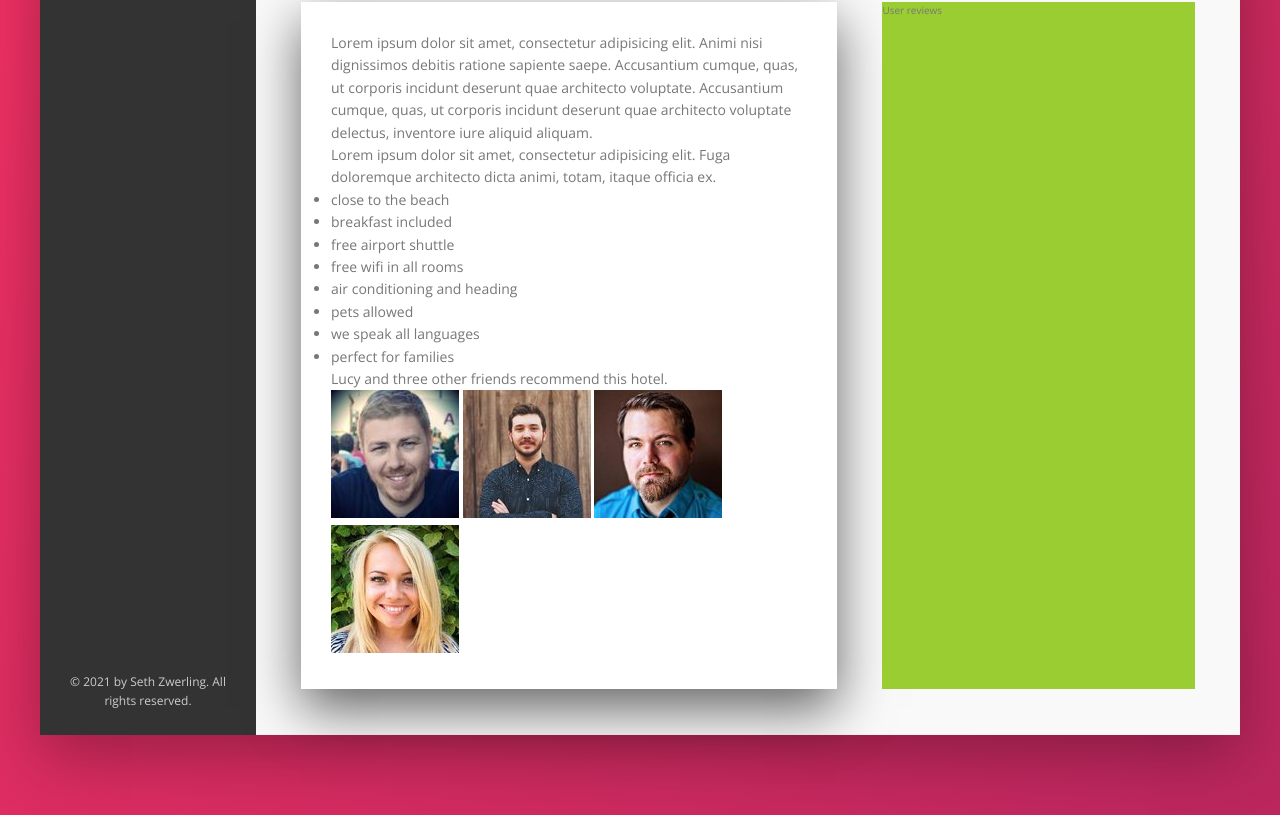
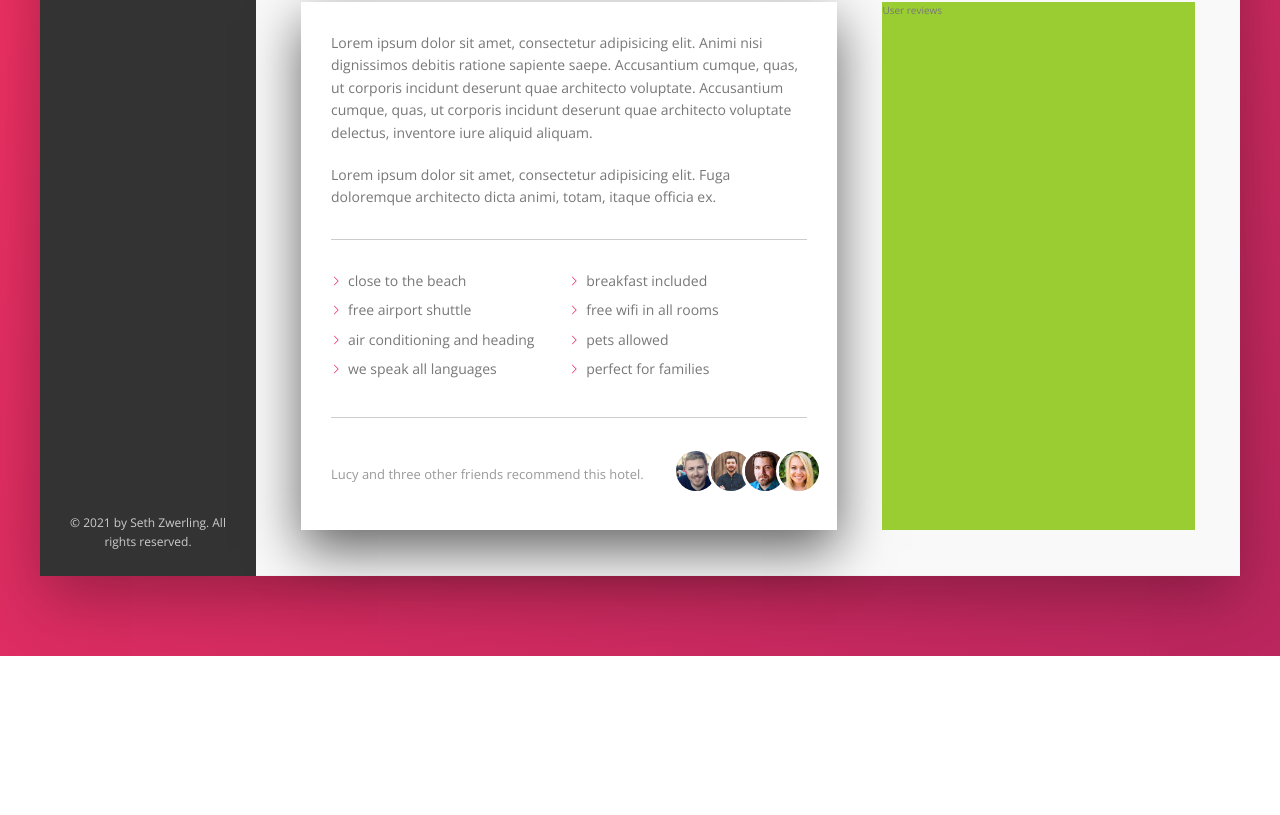
Before and after one commit to SZwerling/Trillo-App, a website: page index.html in a window 1280 px wide. Shown: the part 645-1460 px from the top of the page. After the commit the page ends 1301 px from the top, so only its background shows below. Drawn offline with nearby package versions, Linux system fonts and the light colour scheme.

Commit message:
description pt.2

```diff
--- a/sass/_base.scss
+++ b/sass/_base.scss
@@ -31,6 +31,8 @@ Grey dark 3: #999
 
     --shadow-dark: 0 2rem 6rem rgba(0, 0, 0, .3);
     --shadow-light: 0 2rem 5rem rgba(0, 0, 0, .6);
+
+    --line: 1px solid var(--color-Grey-light-4);
 }
 
 * {
--- a/sass/_components.scss
+++ b/sass/_components.scss
@@ -323,3 +323,82 @@
         box-shadow: none;
     }
 }
+
+//////////////////////////////////////////////////
+////////// Paragraph
+.paragraph:not(:last-of-type) {
+    margin-bottom: 2rem;
+
+}
+
+
+
+
+//////////////////////////////////////////////////
+////////// List
+.list {
+    list-style: none;
+    margin: 3rem 0;
+    padding: 3rem 0;
+    border-top: var(--line);
+    border-bottom: var(--line);
+
+    display: flex;
+    flex-wrap: wrap;
+
+    &__item {
+        flex: 0 0 50%;  //don't grow, don't shrink, 50% so 2 items side by side
+        margin-bottom: .7rem;
+    }
+
+    &__item::before {
+        content: "";
+        display: inline-block;
+        height: 1rem;
+        width: 1rem;
+        margin-right: .7rem;
+
+        //older browsers
+        // background-image: url(../img/chevron-thin-right.svg);
+        // background-size: cover;
+
+        //new browsers - masks
+        background-color: var(--color-primary);
+        -webkit-mask-image: url(../img/chevron-thin-right.svg);
+        -webkit-mask-size: cover;
+    }
+}
+
+
+
+
+//////////////////////////////////////////////////
+////////// Recommend
+.recommend {
+    font-size: 1.3rem;
+    color: var(--color-Grey-dark-3);
+
+    display: flex;
+    align-items: center;
+
+    &__count {
+        margin-right: auto; //to push images to the right
+
+    }
+
+    &__friends {
+
+    }
+
+    &__photo {
+        box-sizing: content-box; //so images don't shrink b/of border
+        height: 4rem;
+        width: 4rem;
+        border-radius: 50%;
+        border: 3px solid #fff;
+
+        &:not(last-child) {
+            margin-right: -1.5rem;
+        }
+    }
+}
```
Also changed, not shown: CSS/style.css.
